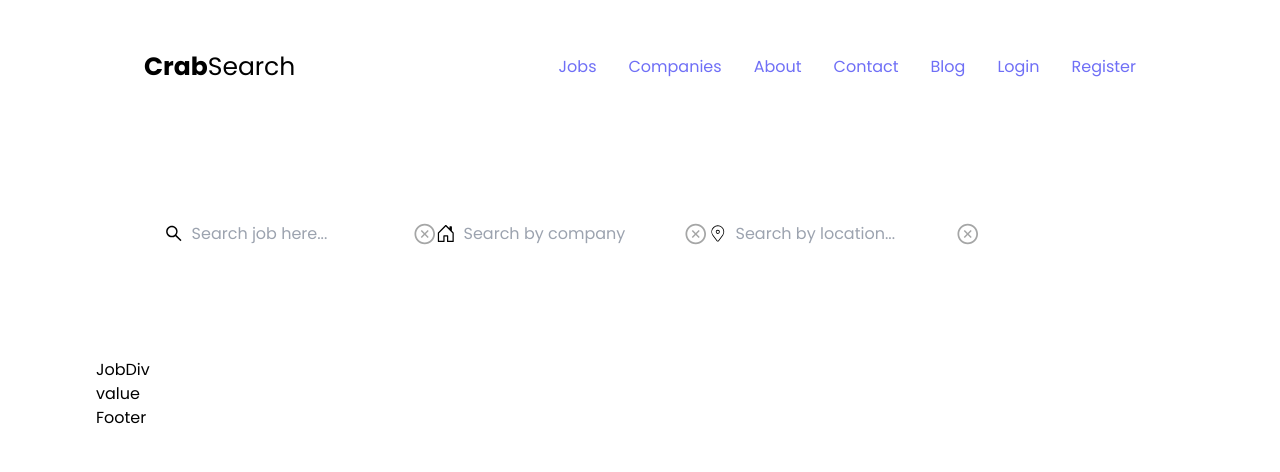
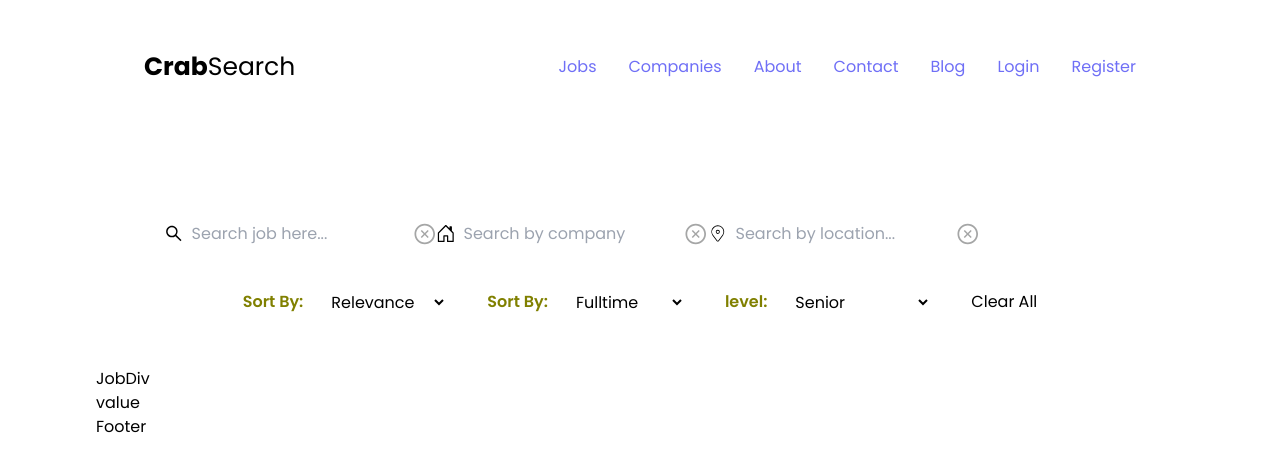
Before and after one commit to alexander784/Mboka, a React (Create React App) app: page / in a window 1280 px wide. Shown: the top 472 px of the page. Built offline with nearby package versions, Linux system fonts and the light colour scheme.

Commit message:
Structure options part

```diff
--- a/src/components/searchdiv/Search.js
+++ b/src/components/searchdiv/Search.js
@@ -43,9 +43,40 @@
       </form>
       <div className='secDiv flex items-center gap-10 justify-center'>
         <div className='singleSearch flex items-center gap-2'>
-          <label htmlFor='relevance' className='text-[#8080]' font-semibold>Sort By:</label>
+          <label htmlFor='relevance' className='text-[#808000] font-semibold'>Sort By:</label>
+          <select name='' id='relevance' className='bg-white rounded-[3px] px-4 py-1'>
+            <option value="">Relevance</option>
+            <option value="">Inclusive</option>
+            <option value="">Starts with</option>
+            <option value="">Contains</option>
+          </select>
 
         </div>
+
+        <div className='singleSearch flex items-center gap-2'>
+          <label htmlFor='type' className='text-[#808000] font-semibold'>Sort By:</label>
+          <select name='' id='relevance' className='bg-white rounded-[3px] px-4 py-1'>
+            <option value="">Fulltime</option>
+            <option value="">Remote</option>
+            <option value="">Contract</option>
+            <option value="">Part-time</option>
+          </select>
+
+        </div>
+
+        <div className='singleSearch flex items-center gap-2'>
+          <label htmlFor='level' className='text-[#808000] font-semibold'>level:</label>
+          <select name='' id='level' className='bg-white rounded-[3px] px-4 py-1'>
+            <option value="">Senior</option>
+            <option value="">Beginner</option>
+            <option value="">Intermediate</option>
+            <option value="">Advocate</option>
+          </select>
+
+        </div>
+        <span className='text=[#a1a1a1] cursor-pointer'>Clear All</span>
+
+
       </div>
 
     </div>
```
